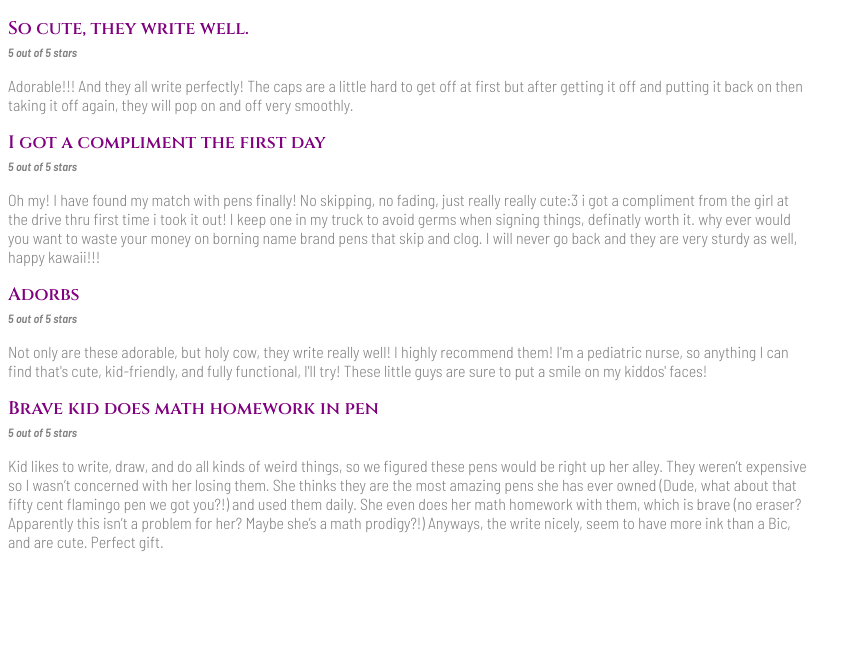
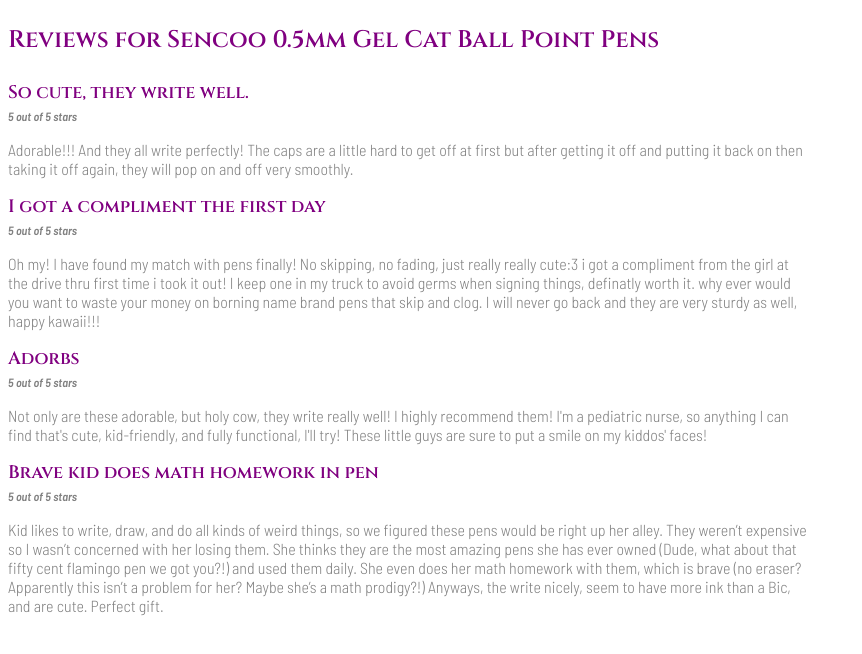
Before and after one commit to sonaligattani/sonaligattani.github.io, a plain HTML site: page session02/index.html in a window 1280 px wide. Shown: the whole page, without its empty margins (0-862 px from the left). Drawn offline with Linux system fonts and the light colour scheme.

Commit message:
added a header

```diff
--- a/session02/index.html
+++ b/session02/index.html
@@ -7,6 +7,13 @@
     <link href="https://fonts.googleapis.com/css2?family=Barlow+Semi+Condensed:ital,wght@0,200;0,300;0,400;0,500;0,600;0,700;1,200;1,300;1,400;1,500;1,600;1,700&family=Cinzel:wght@400;500;600;700;800;900&display=swap" rel="stylesheet">
 
     <style>
+      .header{
+        font-family:'Cinzel', serif;
+        font-weight:600;
+        font-size:24px;
+        color:purple;
+        max-width:800px;
+      }
       .subhead{
         font-family:'Cinzel', serif;
         font-weight:600;
@@ -33,6 +40,10 @@
   </head>
 
     <body>
+      <div class="header">
+        <p>Reviews for Sencoo 0.5mm Gel Cat Ball Point Pens</p>
+      </div>
+
       <div>
         <p><span class="subhead">So cute, they write well.</span><br><span class="rating">5 out of 5 stars</span></p>
         <p>Adorable!!! And they all write perfectly! The caps are a little hard to get off at first but after getting it off and putting it back on then taking it off again, they will pop on and off very smoothly.</p>
```
Lines whose indentation alone changed are shown as unchanged.
